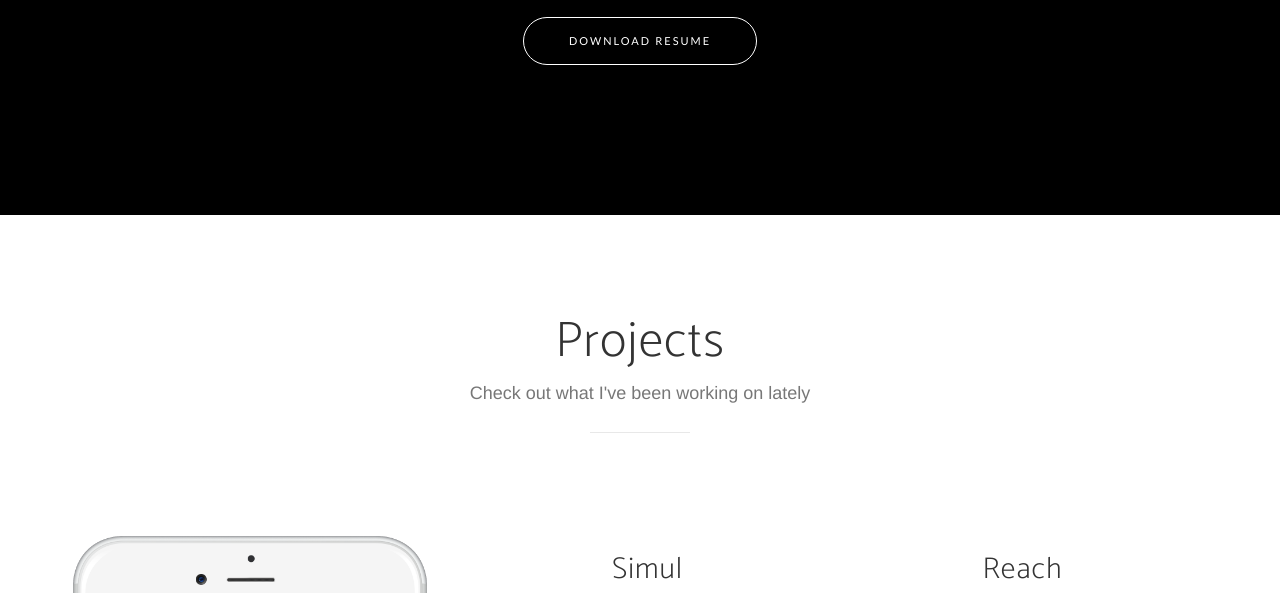
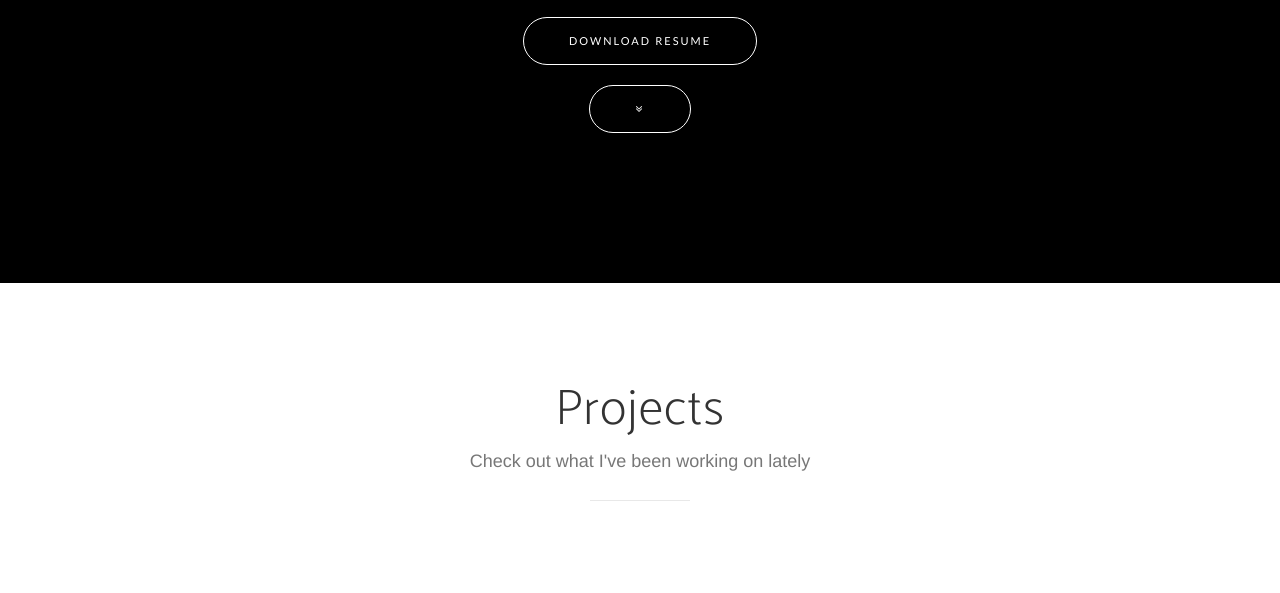
Before and after one commit to hypatiah/hypatiah.github.io, a website: page index.html in a window 1280 px wide. Shown: the part 1470-2063 px from the top of the page. Drawn offline with nearby package versions, Linux system fonts and the light colour scheme; a web font is replaced by a local one.

Commit message:
Add scroll down button in about

```diff
--- a/index.html
+++ b/index.html
@@ -106,7 +106,10 @@
                     <h3>Danielle Hassid</h3>
                     <p>I’m a software developer with a mathematics background who is passionate about learning, sharing knowledge and building meaningful things on an international level.</p>
                     <div class="badges">
-                        <a href="./sept_16_resume.pdf" class="btn btn-outline btn-xl">Download Resume</a>
+                        <a href="./sept_16_resume.pdf" class="btn btn-outline btn-xl">Download Resume</a><br><br>
+                        <a href="#features" class="btn btn-circle btn-outline btn-xl page-scroll">
+                            <i class="fa fa-angle-double-down animated"></i>
+                        </a>
                         <!-- <a class="badge-link" href="#"><img src="img/app-store-badge.svg" alt=""></a> -->
                     </div>
                 </div>
```
